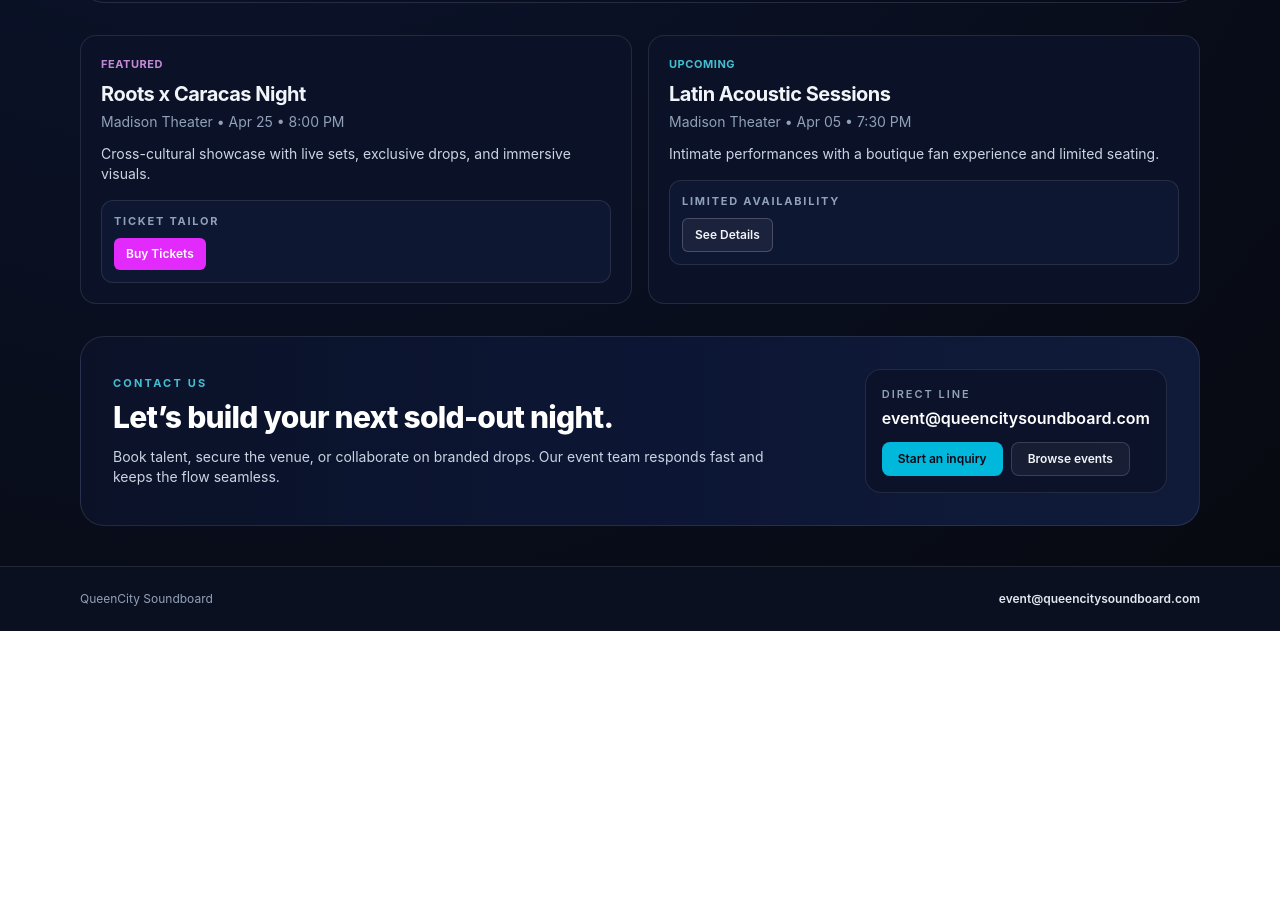
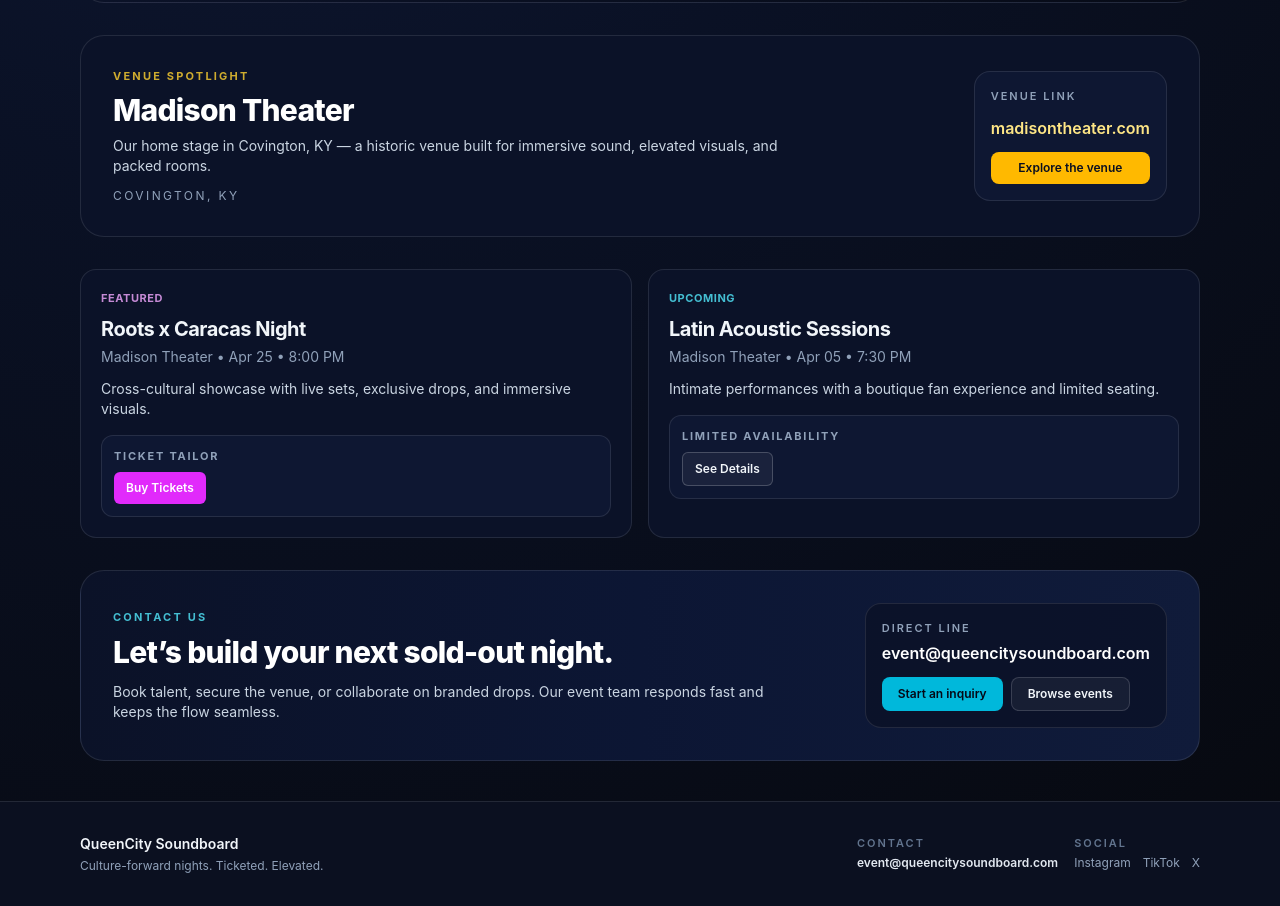
Before and after one commit to 0xwaya/queencity-soundboard-standalone, a Next.js app in the folder apps/web/: page / in a window 1280 px wide. Shown: the part 525-1431 px from the top of the page. Before the commit the page ends 1156 px from the top, so only its background shows below. Built offline with nearby package versions, Linux system fonts and the light colour scheme.

Commit message:
Add venue spotlight, crown logo, and social footer

```diff
--- a/apps/web/src/app/layout.tsx
+++ b/apps/web/src/app/layout.tsx
@@ -18,11 +18,34 @@ export default function RootLayout({
         <Header />
         <main className="mx-auto max-w-6xl px-4 py-10">{children}</main>
         <footer className="border-t border-white/10 bg-[#0b1020]">
-          <div className="mx-auto flex max-w-6xl flex-col items-start justify-between gap-2 px-4 py-6 text-xs text-slate-400 md:flex-row md:items-center">
-            <span>QueenCity Soundboard</span>
-            <a className="font-semibold text-slate-200 hover:text-white" href="mailto:event@queencitysoundboard.com">
-              event@queencitysoundboard.com
-            </a>
+          <div className="mx-auto flex max-w-6xl flex-col gap-4 px-4 py-8 text-xs text-slate-400 md:flex-row md:items-center md:justify-between">
+            <div className="space-y-1">
+              <p className="text-sm font-semibold text-slate-100">QueenCity Soundboard</p>
+              <p className="text-xs text-slate-400">Culture-forward nights. Ticketed. Elevated.</p>
+            </div>
+
+            <div className="flex flex-wrap items-center gap-4">
+              <div className="space-y-1">
+                <p className="text-[11px] font-semibold uppercase tracking-[0.18em] text-slate-500">Contact</p>
+                <a className="font-semibold text-slate-200 hover:text-white" href="mailto:event@queencitysoundboard.com">
+                  event@queencitysoundboard.com
+                </a>
+              </div>
+              <div className="space-y-1">
+                <p className="text-[11px] font-semibold uppercase tracking-[0.18em] text-slate-500">Social</p>
+                <div className="flex items-center gap-3">
+                  <a className="hover:text-white" href="https://www.instagram.com/" target="_blank" rel="noreferrer">
+                    Instagram
+                  </a>
+                  <a className="hover:text-white" href="https://www.tiktok.com/" target="_blank" rel="noreferrer">
+                    TikTok
+                  </a>
+                  <a className="hover:text-white" href="https://x.com/" target="_blank" rel="noreferrer">
+                    X
+                  </a>
+                </div>
+              </div>
+            </div>
           </div>
         </footer>
       </body>
--- a/apps/web/src/app/page.tsx
+++ b/apps/web/src/app/page.tsx
@@ -29,6 +29,38 @@ export default function Home() {
           <span className="rounded-full border border-white/15 bg-white/5 px-3 py-1">Mobile Optimized</span>
           <span className="rounded-full border border-white/15 bg-white/5 px-3 py-1">Secure Checkout</span>
           <span className="rounded-full border border-white/15 bg-white/5 px-3 py-1">Ticket Tailor Powered</span>
+        </div>
+      </section>
+
+      <section className="rounded-3xl border border-white/10 bg-[#0b1228] p-6 md:p-8">
+        <div className="flex flex-col gap-6 md:flex-row md:items-center md:justify-between">
+          <div>
+            <p className="text-[11px] font-bold uppercase tracking-[0.2em] text-amber-300/80">Venue Spotlight</p>
+            <h2 className="mt-2 text-2xl font-extrabold tracking-tight text-white md:text-3xl">Madison Theater</h2>
+            <p className="mt-2 max-w-2xl text-sm text-slate-300">
+              Our home stage in Covington, KY — a historic venue built for immersive sound, elevated visuals, and packed rooms.
+            </p>
+            <p className="mt-3 text-xs uppercase tracking-[0.2em] text-slate-400">Covington, KY</p>
+          </div>
+          <div className="flex flex-col gap-3 rounded-2xl border border-white/10 bg-[#0e1732] p-4">
+            <p className="text-[11px] font-semibold uppercase tracking-[0.18em] text-slate-400">Venue link</p>
+            <a
+              className="text-base font-semibold text-amber-200 hover:text-amber-100"
+              href="https://madisontheater.com/"
+              target="_blank"
+              rel="noreferrer"
+            >
+              madisontheater.com
+            </a>
+            <a
+              className="inline-flex items-center justify-center rounded-lg bg-amber-400 px-4 py-2 text-xs font-semibold text-[#0b1020] hover:bg-amber-300"
+              href="https://madisontheater.com/"
+              target="_blank"
+              rel="noreferrer"
+            >
+              Explore the venue
+            </a>
+          </div>
         </div>
       </section>
 
--- a/apps/web/src/components/header.tsx
+++ b/apps/web/src/components/header.tsx
@@ -12,7 +12,7 @@ export default function Header() {
     <header className="sticky top-0 z-20 border-b border-white/10 bg-[#0b1020]/85 backdrop-blur">
       <div className="mx-auto flex max-w-6xl items-center justify-between gap-4 px-4 py-4">
         <Link href="/" className="flex items-center gap-2 text-base font-extrabold tracking-tight text-slate-100 md:text-xl">
-          <Image src="/qcs-mark.svg" alt="Queen City Soundboard logo" width={28} height={28} priority />
+          <Image src="/qcs-crown.svg" alt="Queen City Soundboard crown" width={32} height={32} priority />
           <span>QueenCity Soundboard</span>
         </Link>
 
```
Also changed, not shown: apps/web/public/qcs-crown.svg (added).
